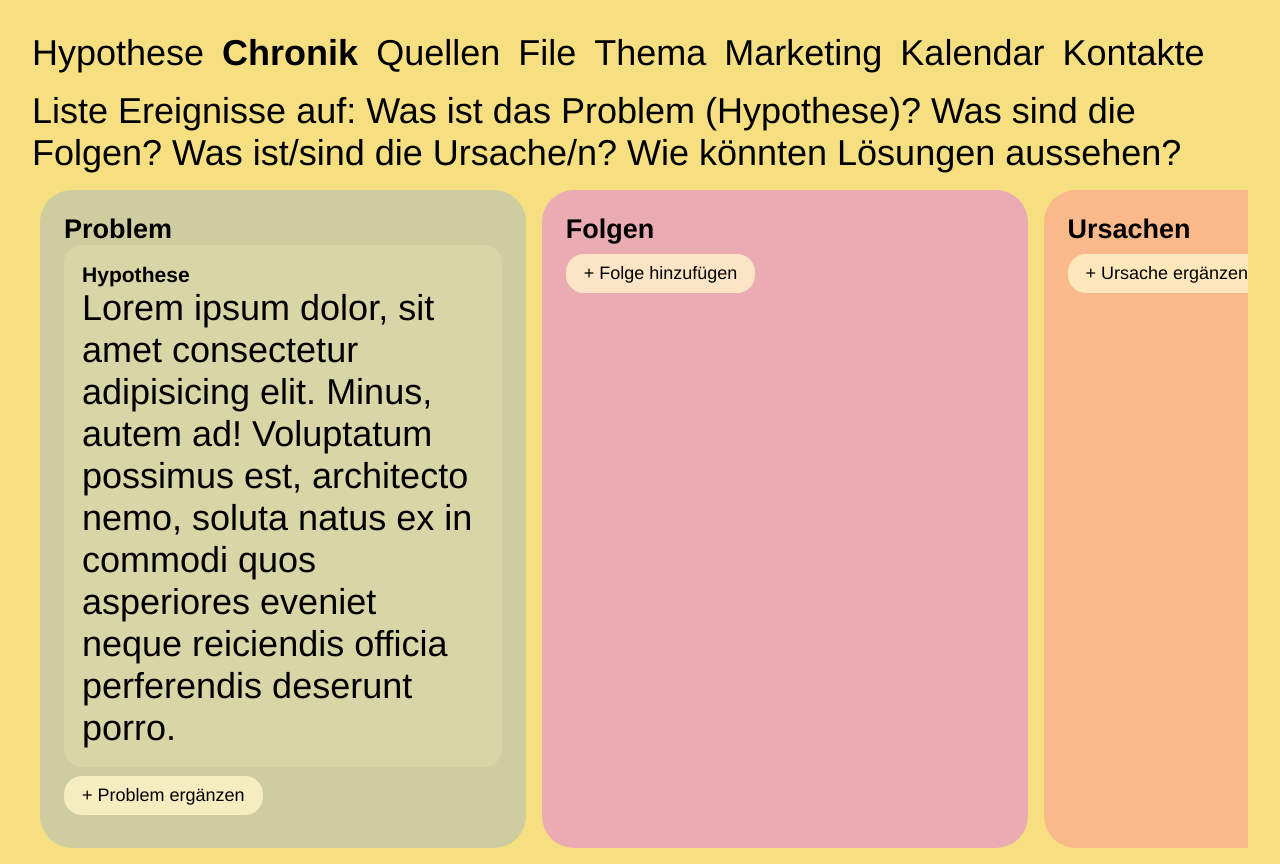
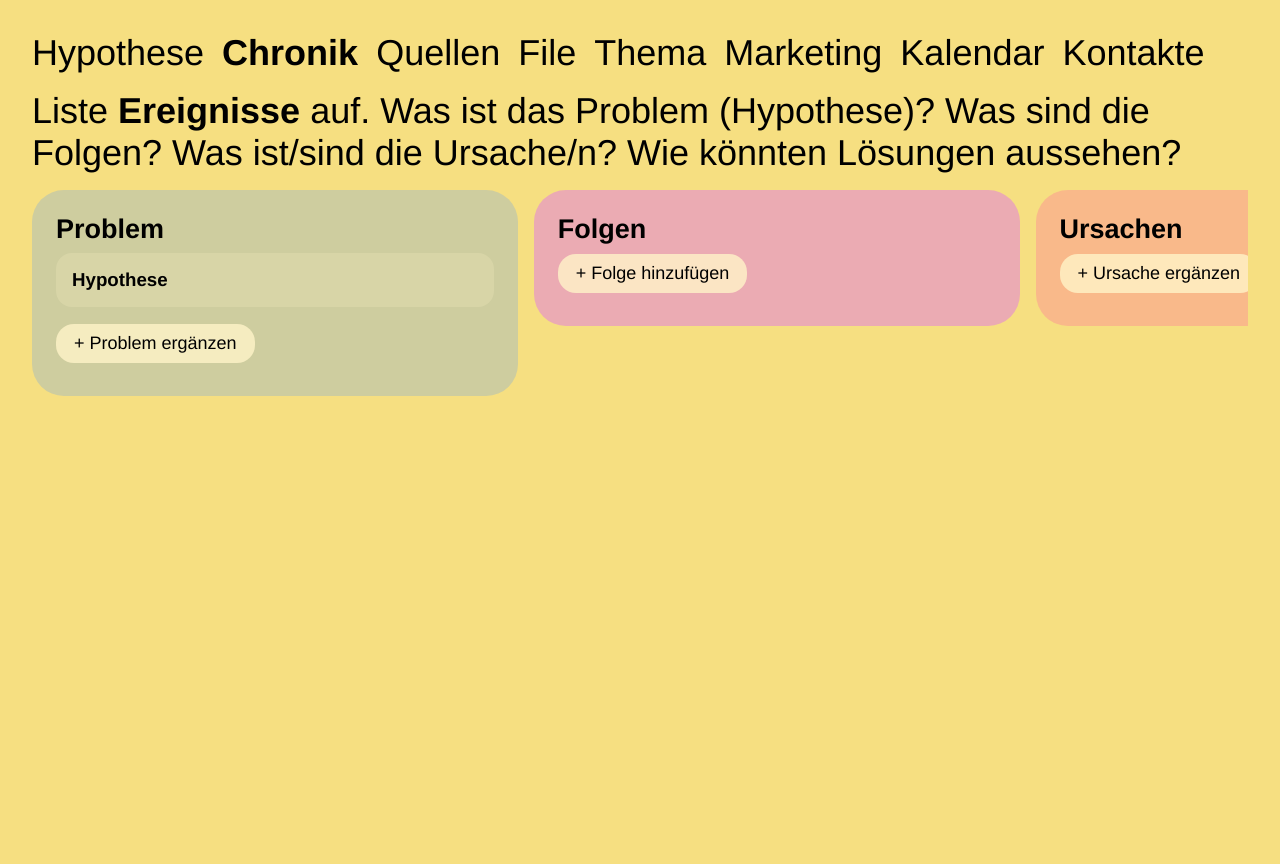
Before and after one commit to soerenengels/recherche-plattform, a Vue app: page /chronik in a window 1280 px wide. After the commit the page ends 800 px from the top, so only its background shows below. Built offline with nearby package versions, Linux system fonts and the light colour scheme; a web font is replaced by a local one.

Commit message:
improve Chronik and show all events in Quellen

```diff
--- a/package.json
+++ b/package.json
@@ -8,7 +8,7 @@
     "lint": "vue-cli-service lint"
   },
   "dependencies": {
-    "core-js": "^3.8.0",
+    "core-js": "^3.8.1",
     "vue": "^3.0.4",
     "vue-router": "^4.0.0-rc.6",
     "vuex": "^4.0.0-rc.2"
--- a/public/index.html
+++ b/public/index.html
@@ -1,5 +1,5 @@
 <!DOCTYPE html>
-<html lang="en">
+<html lang="de">
 
 <head>
   <meta charset="utf-8">
--- /dev/null
+++ b/src/components/Event.vue
@@ -0,0 +1,55 @@
+<template>
+  <section class="event">
+    <h3 @click="toggleCollapsed()" v-text="title"></h3>
+    <p v-if="!collapsed" v-text="content" contenteditable></p>
+  </section>
+</template>
+
+<script>
+/* import { reactive } from "vue"; */
+export default {
+  name: "Event",
+  props: {
+    eventObject: {
+      type: Object,
+      required: true,
+    },
+  },
+  data() {
+    return {
+      collapsed: true,
+    };
+  },
+  computed: {
+    title() {
+      return this.eventObject.title;
+    },
+    content: {
+      get() {
+        return this.eventObject.content;
+      },
+      set() {
+        this.$store.commit("");
+      },
+    },
+  },
+  methods: {
+    toggleCollapsed() {
+      this.$data.collapsed = !this.$data.collapsed;
+    },
+  },
+};
+</script>
+
+<style scoped>
+.event {
+  background-color: rgba(255, 244, 201, 0.2);
+  border-radius: 1em;
+  padding: 1em;
+  margin: 0.5em 0;
+  font-size: 1rem;
+}
+.event h3 {
+  cursor: pointer;
+}
+</style>
--- /dev/null
+++ b/src/components/EventsCard.vue
@@ -0,0 +1,91 @@
+<template>
+  <transition appear>
+    <section :class="sectionTypeObject.type">
+      <h2>{{ sectionTypeObject.title }}</h2>
+      <Event
+        v-for="eventObject in eventObjectsByType"
+        :key="eventObject.id"
+        :eventObject="eventObject"
+      />
+      <Button @click="addItem(item)" type="primary" icon>
+        {{ sectionTypeObject.buttonText }}
+      </Button>
+    </section>
+  </transition>
+</template>
+
+<script>
+import Event from "@/components/Event.vue";
+import Button from "@/components/Button.vue";
+
+export default {
+  name: "EventsCard",
+  props: {
+    sectionTypeObject: Object,
+  },
+  methods: {
+    addItem(/* eventObject */) {
+      const sampleObject = {
+        id: this.$store.state.events.length + 1,
+        title: "Sample Event",
+        type: this.sectionTypeObject.type,
+        content:
+          "Lorem ipsum dolor, sit amet consectetur adipisicing elit. Minus, autem ad! Voluptatum possimus est, architecto nemo, soluta natus ex in commodi quos asperiores eveniet neque reiciendis officia perferendis deserunt porro.",
+        date: 20200106,
+        actors: [],
+      };
+      console.log("Add Item to: " + this.sectionTypeObject.type);
+      this.$store.dispatch("addItemToChronik", { event: sampleObject });
+    },
+  },
+  computed: {
+    getEvents() {
+      return this.$store.getters.getEvents;
+    },
+    eventObjectsByType() {
+      const filteredEvents = this.getEvents.filter(
+        (event) => event.type == this.sectionTypeObject.type
+      );
+      return filteredEvents;
+    },
+  },
+  components: {
+    Event,
+    Button,
+  },
+};
+</script>
+
+<style scoped>
+.prob,
+.cons,
+.reas,
+.solu {
+  flex: 36% 1 0;
+  border-radius: 2rem;
+  padding: 1.5rem;
+  margin: 1rem 0.5rem;
+}
+.prob {
+  background-color: rgb(206, 205, 159);
+  margin-left: 0;
+}
+.cons {
+  background-color: rgb(235, 171, 179);
+}
+.reas {
+  background-color: rgb(249, 185, 138);
+}
+.solu {
+  background-color: rgb(192, 229, 154);
+}
+.v-enter-active,
+.v-leave-active {
+  transition: opacity 1s ease;
+}
+
+.v-enter-from,
+.v-leave-to {
+  opacity: 0;
+}
+</style>
--- /dev/null
+++ b/src/components/TabelleQuellen.vue
@@ -0,0 +1,73 @@
+<template>
+  <div>
+    <table>
+      <thead>
+        <tr>
+          <td v-for="column in structure" :key="column.value">
+            {{ column.value }}
+          </td>
+        </tr>
+      </thead>
+      <tbody>
+        <tr v-for="row in dataSrc" :key="row">
+          <template v-for="cell in row" :key="cell">
+            <td v-if="typeof cell == 'object'">
+              <Event :eventObject="cell" />
+            </td>
+            <td v-else>{{ cell }}</td>
+          </template>
+        </tr>
+        <tr class="newline" v-if="newLine">
+          <td></td>
+          <td></td>
+          <td></td>
+          <td></td>
+          <td></td>
+          <td></td>
+          <td></td>
+          <td></td>
+        </tr>
+      </tbody>
+    </table>
+  </div>
+</template>
+
+<script>
+import Event from "@/components/Event.vue";
+
+export default {
+  name: "Tabelle",
+  props: {
+    dataSrc: Array,
+    structure: Array,
+    newLine: {
+      type: Boolean,
+      default: true,
+    },
+  },
+  components: { Event },
+};
+</script>
+
+<style scoped>
+div {
+  overflow-x: auto;
+}
+table {
+  table-layout: auto;
+  border-collapse: collapse;
+}
+thead td {
+  padding: 0.2em;
+  white-space: nowrap;
+  min-width: 18ch;
+}
+tbody td {
+  padding: 0.2em;
+}
+tbody tr:hover {
+  background-color: rgba(255, 244, 201, 0.4);
+  transition: background-color 0.3s ease-out;
+  border-radius: 1em;
+}
+</style>
--- a/src/components/Textarea.vue
+++ b/src/components/Textarea.vue
@@ -1,6 +1,7 @@
 <template>
   <textarea v-model="currentValue" :height="height" :width="width"> </textarea>
 </template>
+
 <script>
 /* Functionality via https://liamhammett.com/textarea-slots-in-vue-components-DqzaN6o4 */
 export default {
@@ -10,6 +11,8 @@ export default {
       type: String,
       default: "Hier Text einfügen ...",
     },
+    width: String,
+    height: String,
   },
   data() {
     return {
@@ -32,8 +35,9 @@ export default {
 textarea {
   background: #fff4c9;
   border-radius: 2rem;
+  width: calc(100% - 3em);
+  min-height: 100%;
   padding: 1.5rem;
-  margin: 1rem 0;
   font-size: 2rem;
   border: none;
   font-family: inherit;
--- a/src/store/index.js
+++ b/src/store/index.js
@@ -5,12 +5,6 @@ const initialState = {
     id: 0,
     title: "Erste Investigative Story",
     hypothesis: "",
-    chronicles: {
-      prob: [],
-      consequences: {},
-      causes: {},
-      solutions: {}
-    },
     sources: [
       {
         id: 0,
@@ -20,24 +14,50 @@ const initialState = {
       },
     ],
   },
+  hypothesis: "Formuliere deine Hypothese.",
+  events: [{
+    id: 0,
+    title: "Hypothese",
+    type: "prob",
+    content:
+      "Lorem ipsum dolor, sit amet consectetur adipisicing elit. Minus, autem ad! Voluptatum possimus est, architecto nemo, soluta natus ex in commodi quos asperiores eveniet neque reiciendis officia perferendis deserunt porro.",
+    date: 20200106,
+    actors: [],
+  }],
 }
 export default createStore({
   state: initialState,
+  getters: {
+    getEvents(state) {
+      return state.events;
+    },
+    getHypothesis(state) {
+      return state.hypothesis;
+    }
+  },
+  setter: {
+  },
   mutations: {
-    addEvent(object) {
-      console.log("Add Event to State");
-      console.log(object);
+    addEvent(state, obj) {
+      console.log("@ Mutation");
+      console.log(obj);
+      state.events.push(obj.event);
+    },
+    changeHypothesis(state, value) {
+      console.log("New State");
+      state.hypothesis = value;
+      console.log(value);
     }
   },
   actions: {
     createNewStory() {
       this.state = initialState;
     },
-    addItemToChronik({ commit, eventObject }) {
-      console.log("Add Item to Chronik");
+    addItemToChronik({ commit }, eventObject) {
+      console.log("Action dispatched for Event-Addition");
       setTimeout(() => {
         commit('addEvent', eventObject);
-      })
+      }, 300)
 
     }
   },
--- a/src/views/Chronik.vue
+++ b/src/views/Chronik.vue
@@ -2,95 +2,57 @@
   <Navigation />
   <main>
     <p>
-      Liste Ereignisse auf: Was ist das Problem (Hypothese)? Was sind die
-      Folgen? Was ist/sind die Ursache/n? Wie könnten Lösungen aussehen?
+      Liste <strong>Ereignisse</strong> auf. Was ist das Problem (Hypothese)?
+      Was sind die Folgen? Was ist/sind die Ursache/n? Wie könnten Lösungen
+      aussehen?
     </p>
-    <div class="chronik">
-      <template v-for="item in chronik" :key="item.id">
-        <section :class="item.class">
-          <h2>{{ item.title }}</h2>
-          <template v-for="event in events" :key="event.id">
-            <section class="event" v-if="item.class == event.class">
-              <h3>{{ event.title }}</h3>
-              <p>{{ event.content }}</p>
-            </section>
-          </template>
-          <Button v-on:click="addItem(item)" type="primary" icon>{{
-            item.buttonText
-          }}</Button>
-        </section>
+    <div class="timeline">
+      <template
+        v-for="timelineSection in timelineSections"
+        :key="timelineSection.type"
+      >
+        <EventsCard :sectionTypeObject="timelineSection" />
       </template>
       <teleport to="#overlayContainer" :disabled="true"> Inhalt </teleport>
-      <!-- <Textarea value="Folgen" class="cons" width="60%" height="auto" />
-      <Textarea value="Ursachen" class="reas" width="60%" height="auto" />
-      <Textarea value="Lösungen" class="solu" width="60%" height="auto" /> -->
     </div>
   </main>
 </template>
 
 <script>
 import Navigation from "@/components/Navigation.vue";
-/* import Textarea from "@/components/Textarea.vue"; */
-import Button from "@/components/Button.vue";
+import EventsCard from "@/components/EventsCard.vue";
 
 export default {
-  name: "Hypothese",
+  name: "Chronik",
   data() {
     return {
-      chronik: [
+      timelineSections: [
         {
-          id: 0,
-          class: "prob",
           title: "Problem",
+          type: "prob",
           buttonText: "Problem ergänzen",
-          items: [],
         },
         {
-          id: 1,
-          class: "cons",
           title: "Folgen",
+          type: "cons",
           buttonText: "Folge hinzufügen",
-          items: [],
         },
         {
-          id: 2,
-          class: "reas",
           title: "Ursachen",
+          type: "reas",
           buttonText: "Ursache ergänzen",
-          items: [],
         },
         {
-          id: 3,
-          class: "solu",
           title: "Lösungen",
+          type: "solu",
           buttonText: "Lösung hinzufügen",
-          items: [],
-        },
-      ],
-      events: [
-        {
-          title: "Hypothese",
-          class: "prob",
-          content:
-            "Lorem ipsum dolor, sit amet consectetur adipisicing elit. Minus, autem ad! Voluptatum possimus est, architecto nemo, soluta natus ex in commodi quos asperiores eveniet neque reiciendis officia perferendis deserunt porro.",
-          date: 20200106,
-          actors: [],
         },
       ],
     };
   },
-  props: {},
   components: {
     Navigation,
-    /* Textarea, */
-    Button,
-  },
-  methods: {
-    addItem(eventObject) {
-      console.log("Add Item to:");
-      console.log(eventObject.class);
-      this.$store.dispatch("addItemToChronik", eventObject);
-    },
+    EventsCard,
   },
 };
 </script>
@@ -99,33 +61,10 @@ export default {
 header {
   display: flex;
 }
-.chronik {
+.timeline {
   display: flex;
+  align-items: flex-start;
   width: 100%;
   overflow: auto;
 }
-.chronik > section {
-  flex: 36% 1 0;
-  border-radius: 2rem;
-  padding: 1.5rem;
-  margin: 1rem 0.5rem;
-}
-.prob {
-  background-color: rgb(206, 205, 159);
-  margin-left: 0;
-}
-.cons {
-  background-color: rgb(235, 171, 179);
-}
-.reas {
-  background-color: rgb(249, 185, 138);
-}
-.solu {
-  background-color: rgb(192, 229, 154);
-}
-.event {
-  background-color: rgba(255, 244, 201, 0.2);
-  border-radius: 1em;
-  padding: 1em;
-}
 </style>
--- a/src/views/File.vue
+++ b/src/views/File.vue
@@ -1,7 +1,7 @@
 <template>
   <Navigation />
   <main>
-    <article>
+    <article contenteditable>
       <!-- <Editor /> -->
       <h1>File</h1>
       <p>
--- a/src/views/Hypothese.vue
+++ b/src/views/Hypothese.vue
@@ -2,25 +2,30 @@
   <Navigation />
   <main>
     <Title>Was soll aufgedeckt werden?</Title>
-    <p>
-      Formuliere eine Hypothese.<br />
-      Stimmt es, dass …? Wie kann das sein? Was sind die Folgen? Was wird
-      dagegen getan?<br />
-      Hast du bereits eine konkrete Idee oder soll dir mit Fragen auf die
-      Sprünge geholfen werden?
-    </p>
-    <Textarea width="60%" height="auto">
-      Formuliere eine Hypothese.\n Stimmt es, dass …? Wie kann das sein? Was
-      sind die Folgen? Was wird dagegen getan?\n Hast du bereits eine konkrete
-      Idee oder soll dir mit Fragen auf die Sprünge geholfen werden?
-    </Textarea>
+    <div class="twoThird">
+      <section>
+        <textarea width="60%" height="auto" v-model="hypothesis"></textarea>
+        <!-- <Textarea  v-model="hypothesis"> </Textarea> -->
+      </section>
+      <aside>
+        <p>
+          Formuliere eine <strong>Hypothese</strong>:
+          <em
+            >Stimmt es, dass …? Wie kann das sein? Was sind die Folgen? Was wird
+            dagegen getan?</em
+          ><br />
+          Hast du bereits eine konkrete Idee oder soll dir mit Fragen auf die
+          Sprünge geholfen werden?
+        </p>
+      </aside>
+    </div>
   </main>
 </template>
 
 <script>
 import Navigation from "@/components/Navigation.vue";
 import Title from "@/components/Title.vue";
-import Textarea from "@/components/Textarea.vue";
+/* import Textarea from "@/components/Textarea.vue"; */
 
 export default {
   name: "Hypothese",
@@ -33,10 +38,45 @@ export default {
     };
   },
   props: {},
+  computed: {
+    hypothesis: {
+      get() {
+        return this.$store.getters.getHypothesis;
+      },
+      set(value) {
+        this.$store.commit("changeHypothesis", value);
+      },
+    },
+  },
+  method: {},
   components: {
     Navigation,
     Title,
-    Textarea,
+    /* Textarea, */
   },
 };
 </script>
+
+<style scoped>
+.twoThird {
+  display: flex;
+}
+.twoThird > section {
+  flex: 55% 2;
+}
+.twoThird > aside {
+  flex: 25% 1;
+  font-size: 1rem;
+  hyphens: auto;
+}
+textarea {
+  background: #fff4c9;
+  border-radius: 2rem;
+  width: calc(100% - 3em);
+  min-height: 100%;
+  padding: 1.5rem;
+  font-size: 2rem;
+  border: none;
+  font-family: inherit;
+}
+</style>
--- a/src/views/Quellen.vue
+++ b/src/views/Quellen.vue
@@ -7,18 +7,18 @@
         <em>Get a Documents State of Mind.</em>
       </p>
     </header>
-    <aside>
+    <!-- <aside>
       <Button type="primary" icon="true">Mögliche Quelle hinzufügen</Button>
       <input type="search" value="Suche" />
-    </aside>
-    <Tabelle :structure="structure" :dataSrc="data" />
+    </aside> -->
+    <TabelleQuellen :structure="structure" :dataSrc="data" />
   </main>
 </template>
 
 <script>
 import Navigation from "@/components/Navigation.vue";
-import Tabelle from "@/components/Tabelle.vue";
-import Button from "@/components/Button.vue";
+import TabelleQuellen from "@/components/TabelleQuellen.vue";
+/* import Button from "@/components/Button.vue"; */
 
 export default {
   name: "Quellen",
@@ -31,7 +31,8 @@ export default {
         { value: "Interviews", type: "text" },
         { value: "Vertrauliche Dokumente", type: "text" },
       ],
-      data: [
+      /* data: [
+        [
           {
             title: "Hypothese",
             class: "prob",
@@ -41,13 +42,24 @@ export default {
             actors: [],
           },
         ],
+      ], */
     };
   },
   props: {},
+  computed: {
+    getEvents() {
+      return this.$store.getters.getEvents;
+    },
+    data() {
+      const data = [];
+      this.getEvents.forEach((event) => data.push([event, "", "", "", ""]));
+      return data;
+    },
+  },
   components: {
     Navigation,
-    Tabelle,
-    Button,
+    TabelleQuellen,
+    /* Button, */
   },
 };
 </script>
```
Also changed, not shown: 2 other files (tests, documents, lock files or other folders). Lines whose indentation alone changed are shown as unchanged.
